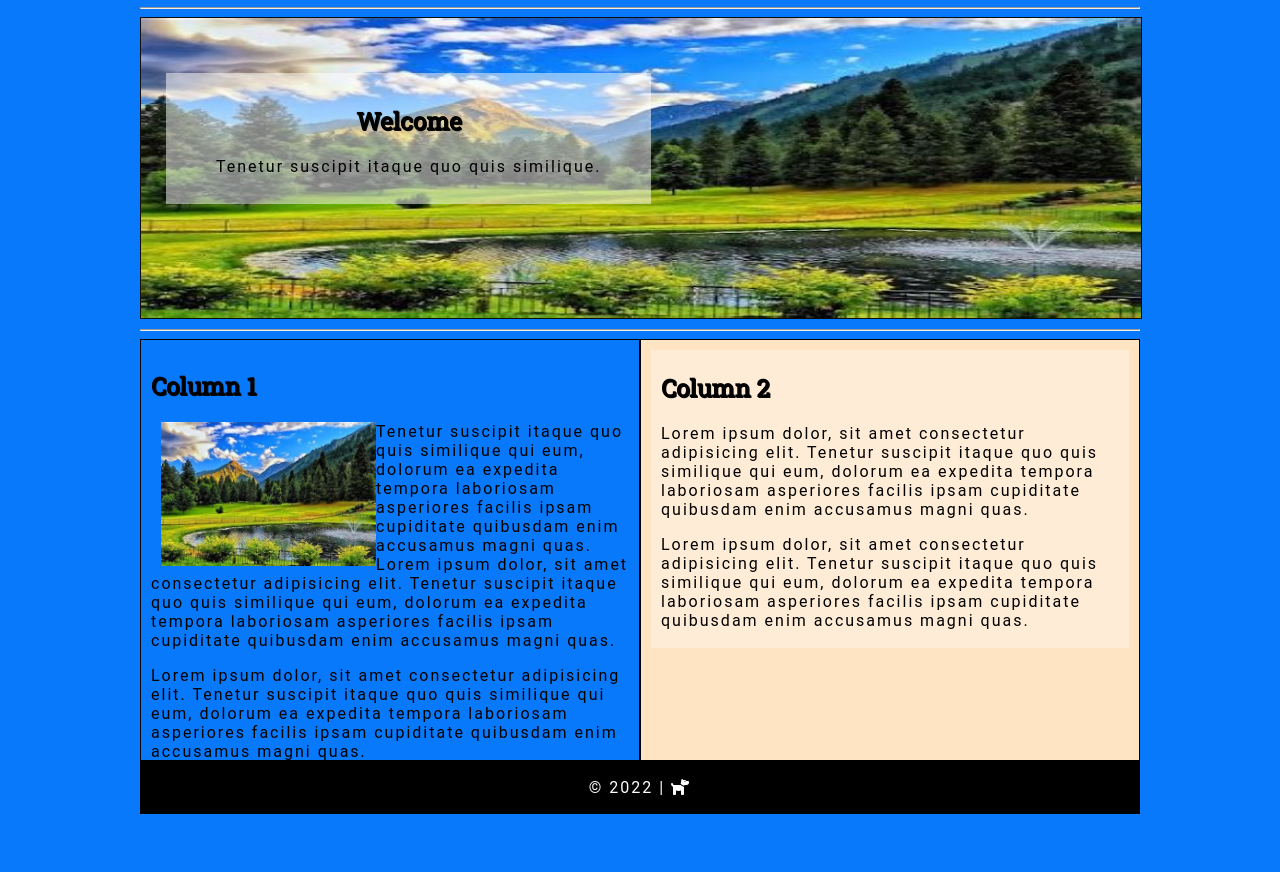
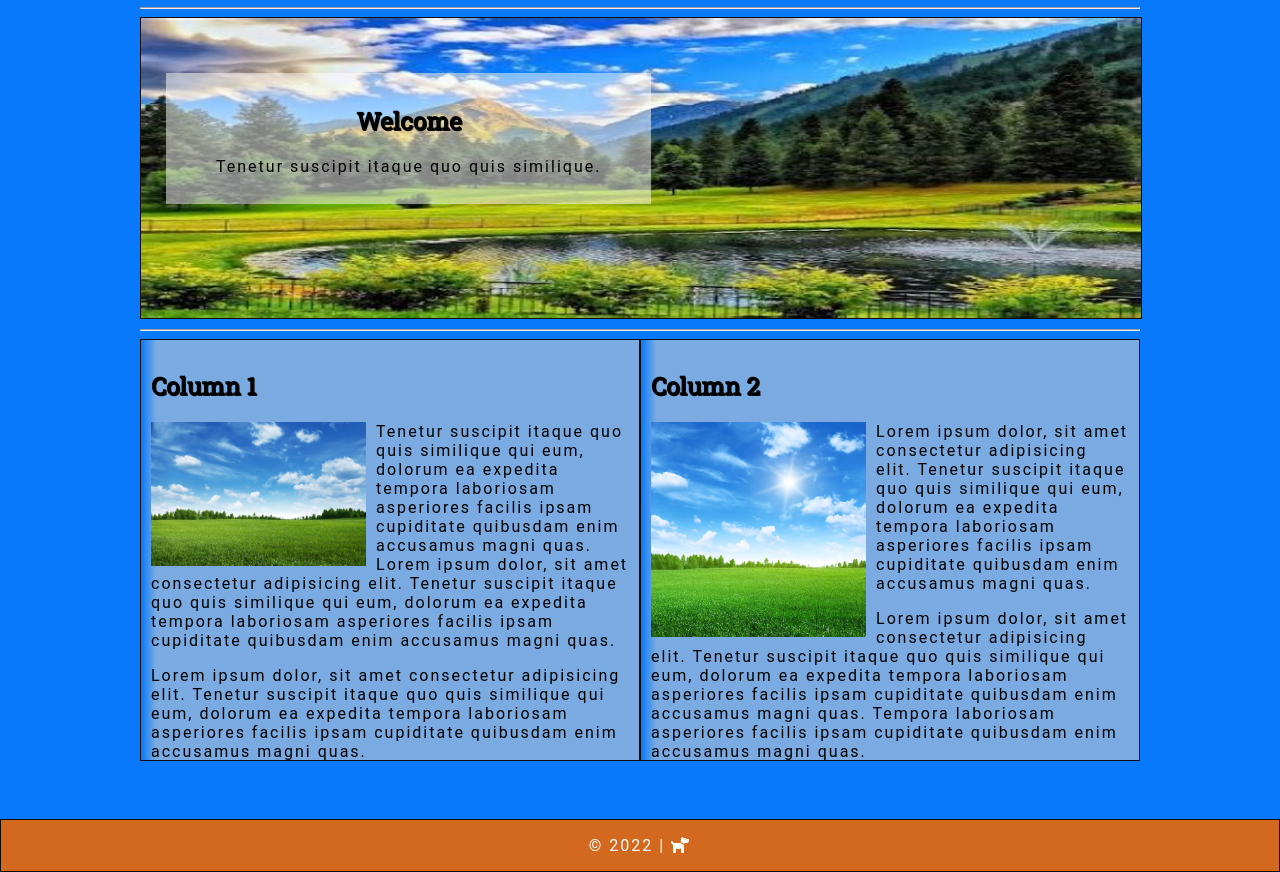
Before and after one commit to cochav4884/Final-Project, a plain HTML site: page index.html in a window 1280 px wide. Shown: the part 211-1083 px from the top of the page. Before the commit the page ends 1030 px from the top, so only its background shows below. Drawn offline with Linux system fonts and the light colour scheme.

Commit message:
modified styles and index images

```diff
--- a/css/styles.css
+++ b/css/styles.css
@@ -5,9 +5,14 @@ body {
     font-family: 'Segoe UI', Tahoma, Geneva, Verdana, sans-serif;
 }
 
-h1, h2, h3, h4, h5, h6 {
+h1,
+h2,
+h3,
+h4,
+h5,
+h6 {
     font-family: 'Roboto Slab', serif;
-	text-shadow: 1px 1px rgb(10, 10, 10);
+    text-shadow: 1px 1px rgb(12, 12, 12);
 }
 
 p {
@@ -39,7 +44,7 @@ p {
     text-align: center;
     display: inline-block;
     position: relative;
-    top:-250px;
+    top: -250px;
     left: 25px;
 }
 
@@ -49,17 +54,23 @@ p {
     width: 478px;
     height: 400px;
     padding: 10px;
-    border: 1px solid black;
+    border: 1px solid rgb(12, 12, 12);
 }
 
 .column img {
     width: 45%;
     float: left;
-    padding-left: 10px;
+    padding-right: 10px;
+}
+
+.col-one {
+    background: rgb(210, 105, 30);
+    background: linear-gradient(90deg, rgba(210,105,30,0) 0%, rgba(255,228,196,0.46262254901960786) 3%);
 }
 
 .col-two {
-    background-color: rgb(255, 228, 196);
+    background: rgb(210, 105, 30);
+    background: linear-gradient(90deg, rgba(210,105,30,0) 0%, rgba(255,228,196,0.46262254901960786) 3%);
 }
 
 .text-back {
@@ -121,10 +132,12 @@ ul li a:hover {
 footer {
     clear: both;
     padding: px;
-	border: 1px solid black;
+    border: 1px solid rgb(12, 12, 12);
     text-align: center;
-	background-color: black;
-	color: white;
+    background-color: rgb(210, 105, 30);
+    color: rgb(255, 255, 255);
+    margin: auto;
+    padding: auto;
 }
 
 /* icons */
--- a/index.html
+++ b/index.html
@@ -47,25 +47,26 @@
 
             <div class="column col-one">
                 <h2>Column 1</h2>
-                <img src="/img/scenery1.jpg" alt="tree">
+                <img src="/img/sky2.jpg" alt="sky2">
                 <p>Tenetur suscipit itaque quo quis similique qui eum, dolorum ea expedita tempora laboriosam asperiores
                     facilis ipsam cupiditate quibusdam enim accusamus magni quas. Lorem ipsum dolor, sit amet
                     consectetur adipisicing elit. Tenetur suscipit itaque quo quis similique qui eum, dolorum ea
-                    expedita tempora laboriosam asperiores facilis ipsam cupiditate quibusdam enim accusamus magni quas.
-                </p>
+                    expedita tempora laboriosam asperiores facilis ipsam cupiditate quibusdam enim accusamus magni quas.</p>
+
                 <p>Lorem ipsum dolor, sit amet consectetur adipisicing elit. Tenetur suscipit itaque quo quis similique
                     qui eum, dolorum ea expedita tempora laboriosam asperiores facilis ipsam cupiditate quibusdam enim
                     accusamus magni quas.</p>
             </div>
             <div class="column col-two">
-                <div class="text-back">
-                    <h2>Column 2</h2>
+                <h2>Column 2</h2>
+                <img src="/img/sky3.jpg" alt="sky3">
                     <p>Lorem ipsum dolor, sit amet consectetur adipisicing elit. Tenetur suscipit itaque quo quis
                         similique qui eum, dolorum ea expedita tempora laboriosam asperiores facilis ipsam cupiditate
                         quibusdam enim accusamus magni quas.</p>
 
                     <p>Lorem ipsum dolor, sit amet consectetur adipisicing elit. Tenetur suscipit itaque quo quis
                         similique qui eum, dolorum ea expedita tempora laboriosam asperiores facilis ipsam cupiditate
+                        quibusdam enim accusamus magni quas. Tempora laboriosam asperiores facilis ipsam cupiditate
                         quibusdam enim accusamus magni quas.</p>
 
                 </div>
```
Lines whose indentation alone changed are shown as unchanged.
